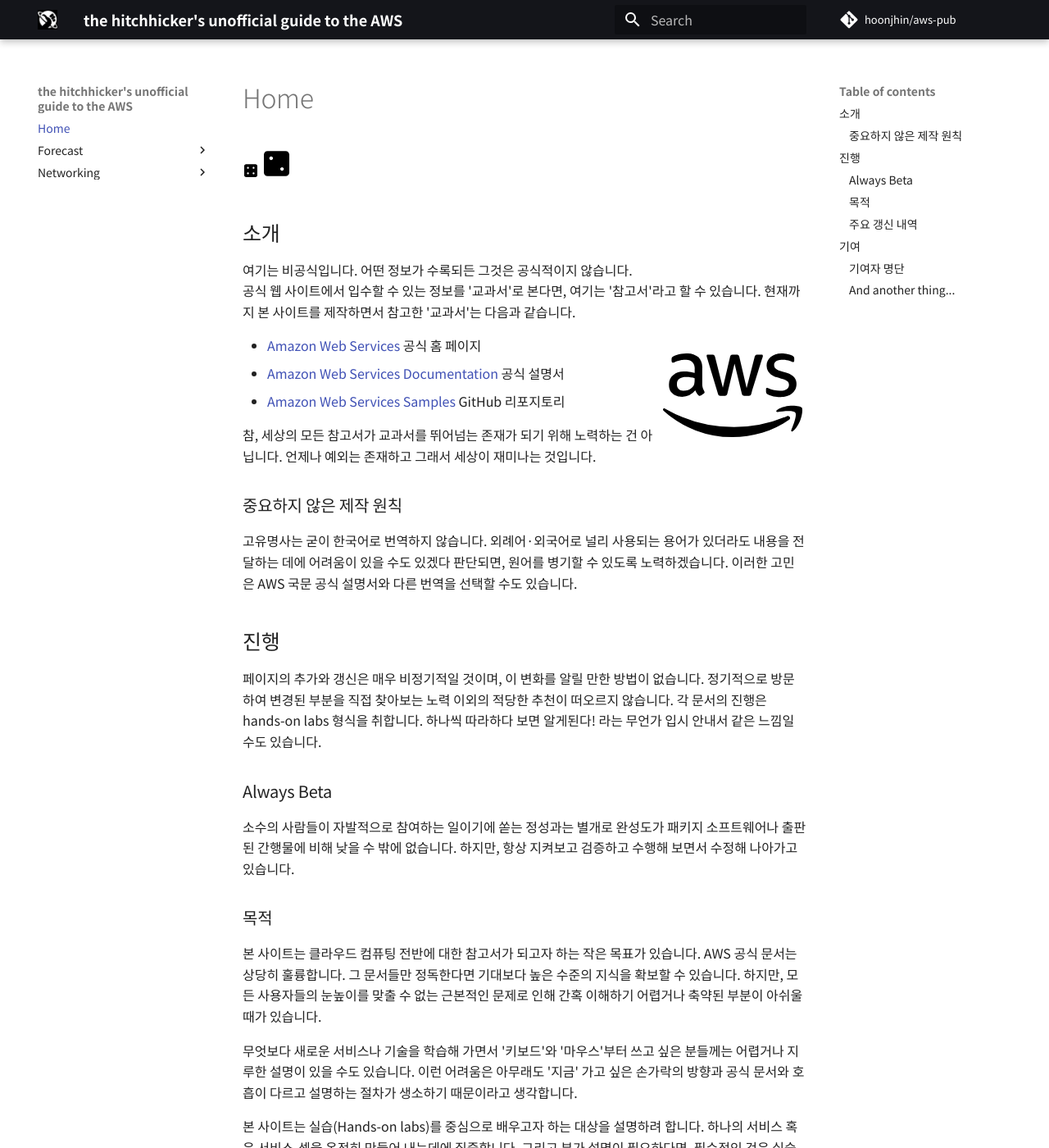
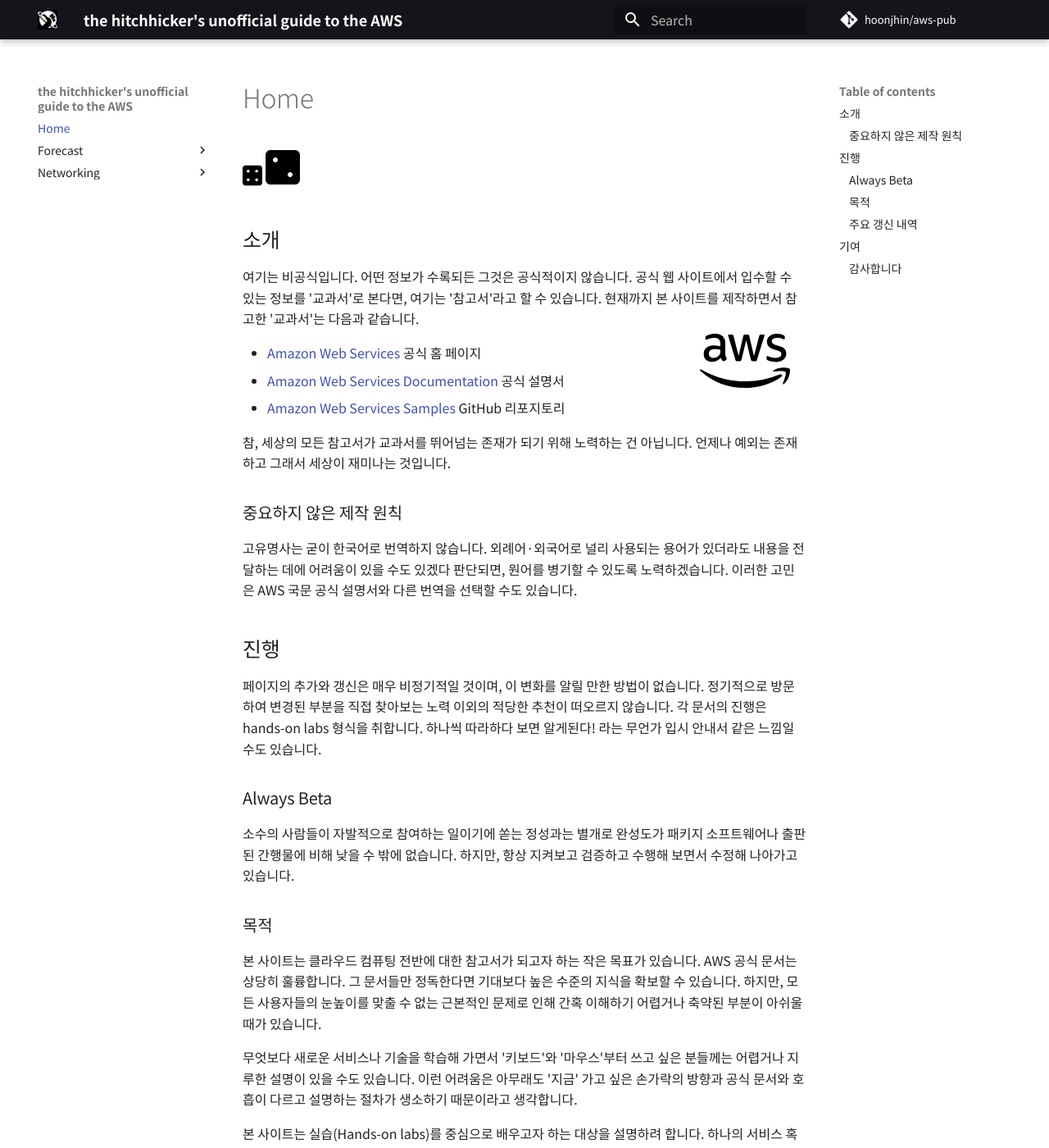
Before and after one commit to electronicnomad/plumbers-friday, an MkDocs documentation site: the page built from docs/index.md, in a window 1280 px wide and 1400 px high. Shown: the whole window at 82% size. Built offline with MkDocs 1.6.1 and Material for MkDocs 9.7.7, drawn with Linux system fonts in a browser that asks for light colours; comment, search, counter and statistics services are not loaded; some of the changed text lies outside the part shown.

Commit message:
update like a baby bear
remove git-author plugin & ...

```diff
--- a/docs/index.md
+++ b/docs/index.md
@@ -1,15 +1,14 @@
 # Home
 
-![4](./images/dice-four-solid.svg){: style='width:20px; padding:2px; float:none; border-radius:8%'}
-![2](./images/dice-two-solid.svg){: style='width:35px; padding:2px; float:none; border-radius:8%'}
+![4](./images/dice-four-solid.svg){: style='width:24px; padding:0px; float:none; border-radius:0%'}
+![2](./images/dice-two-solid.svg){: style='width:42px; padding:0px; float:none; border-radius:0%'}
 
 ## 소개
 
 여기는 비공식입니다. 어떤 정보가 수록되든 그것은 공식적이지 않습니다.
 공식 웹 사이트에서 입수할 수 있는 정보를 '교과서'로 본다면, 여기는 '참고서'라고 할 수 있습니다.
 현재까지 본 사이트를 제작하면서 참고한 '교과서'는 다음과 같습니다.
-
-![AWS logo](./images/aws-brands.svg){: style='width:180px; padding:5px; float:right; border-radius:8%'}
+![AWS logo](./images/aws-brands.svg){: style='width:150px; padding:20px; float:right; border-radius:8%'}
 
 * [Amazon Web Services](https://aws.amazon.com/) 공식 홈 페이지
 * [Amazon Web Services Documentation](https://docs.aws.amazon.com/) 공식 설명서
@@ -63,12 +62,8 @@
 
 본 사이트는 GitHub에 있습니다. 어떤 누구도 본 사이트에 기여할 수 있습니다.
 제작에 참여한 분들을 아래의 명단으로 모시고 있습니다.
+[github.com/hoonjhin/aws-pub/graphs/contributors](https://github.com/hoonjhin/aws-pub/graphs/contributors)
 
-### 기여자 명단
+### 감사합니다
 
-{{ git_site_authors }}
-그리고 Douglas Adams으로부터 받은 많은 영감이 제작을 이끌었습니다.
-
-### And another thing...
-
-우리는 이 [연작 소설](https://en.wikipedia.org/wiki/The_Hitchhiker%27s_Guide_to_the_Galaxy)과 그 소설을 바탕으로 한 [영화](https://en.wikipedia.org/wiki/The_Hitchhiker%27s_Guide_to_the_Galaxy_(film))를 사랑합니다.
+그리고 [Douglas Adams](https://en.wikipedia.org/wiki/Douglas_Adams)으로부터 받은 많은 영감이 제작을 이끌었습니다, 항상 [타월](https://en.wikipedia.org/wiki/Towel_Day)을 잊지 않겠습니다.
--- a/mkdocs.yml
+++ b/mkdocs.yml
@@ -14,7 +14,8 @@
   - awesome-pages
   - git-revision-date-localized:
       type: iso_datetime
-  - git-authors
+  - minify:
+      minify_html: true
 markdown_extensions:
   - attr_list
   - footnotes
```
Also changed, not shown: docs/forecast/references.md (line endings or trailing spaces).
